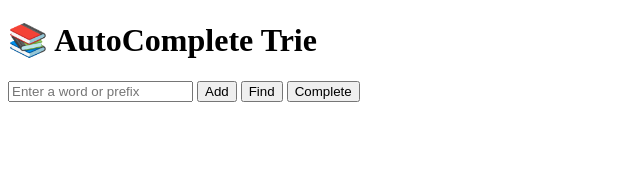
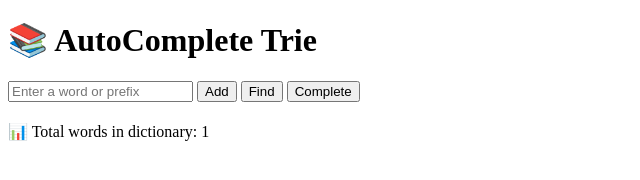
Before and after one commit to LiorKirshner/AutoComplete_Trie_Project, a website with bundled scripts: page web/index.html in a window 1280 px wide. Shown: the whole page, without its empty margins (0-640 px from the left). Built offline with nearby package versions, Linux system fonts and the light colour scheme.

Commit message:
display live word count in UI

```diff
--- a/web/index.html
+++ b/web/index.html
@@ -14,6 +14,7 @@
     <button id="completeBtn">Complete</button>
 
     <div id="output"></div>
+    <div id="wordCount"></div>
 
     <script type="module" src="main.js"></script>
   </body>
--- a/web/main.js
+++ b/web/main.js
@@ -1,6 +1,21 @@
 import AutoCompleteTrie from "../trie/AutoCompleteTrie.js";
 // 📄 web/main.js
 const trie = new AutoCompleteTrie();
+
+function countWordsInTrie(node) {
+  let count = node.endOfWord ? 1 : 0;
+  for (const child of Object.values(node.children)) {
+    count += countWordsInTrie(child);
+  }
+  return count;
+}
+
+function updateWordCountDisplay() {
+  const count = countWordsInTrie(trie.root);
+  const counterDiv = document.getElementById("wordCount");
+  counterDiv.textContent = `📊 Total words in dictionary: ${count}`;
+}
+
 console.log("🔥 JS loaded!");
 document.addEventListener("DOMContentLoaded", () => {
   const input = document.getElementById("wordInput");
@@ -18,5 +33,8 @@ document.addEventListener("DOMContentLoaded", () => {
     trie.addWord(word);
     output.textContent = `✅ "${word}" added to dictionary.`;
     input.value = ""; // נקה את הקלט
+    updateWordCountDisplay();
   });
+
+  updateWordCountDisplay();
 });
```
